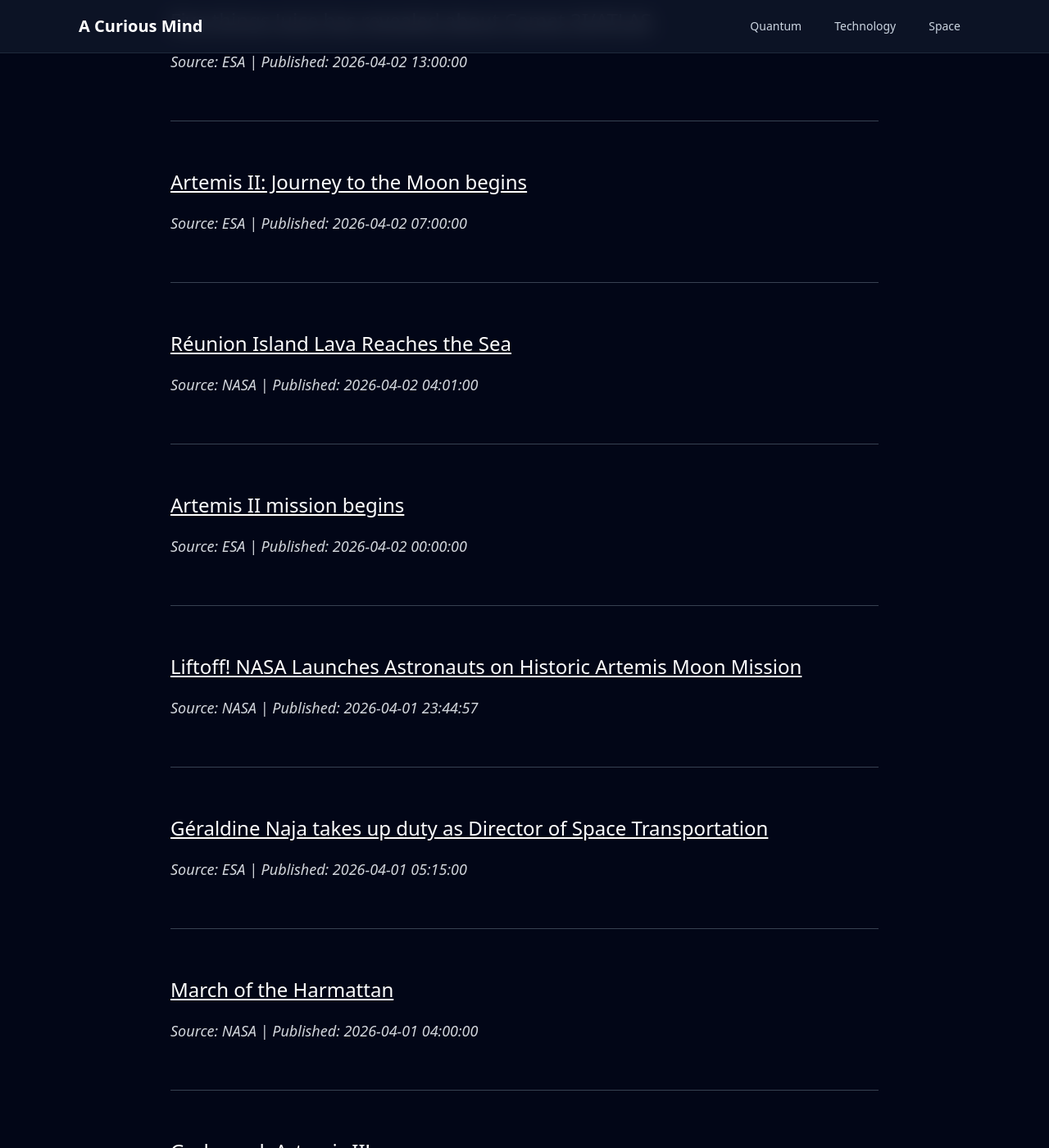
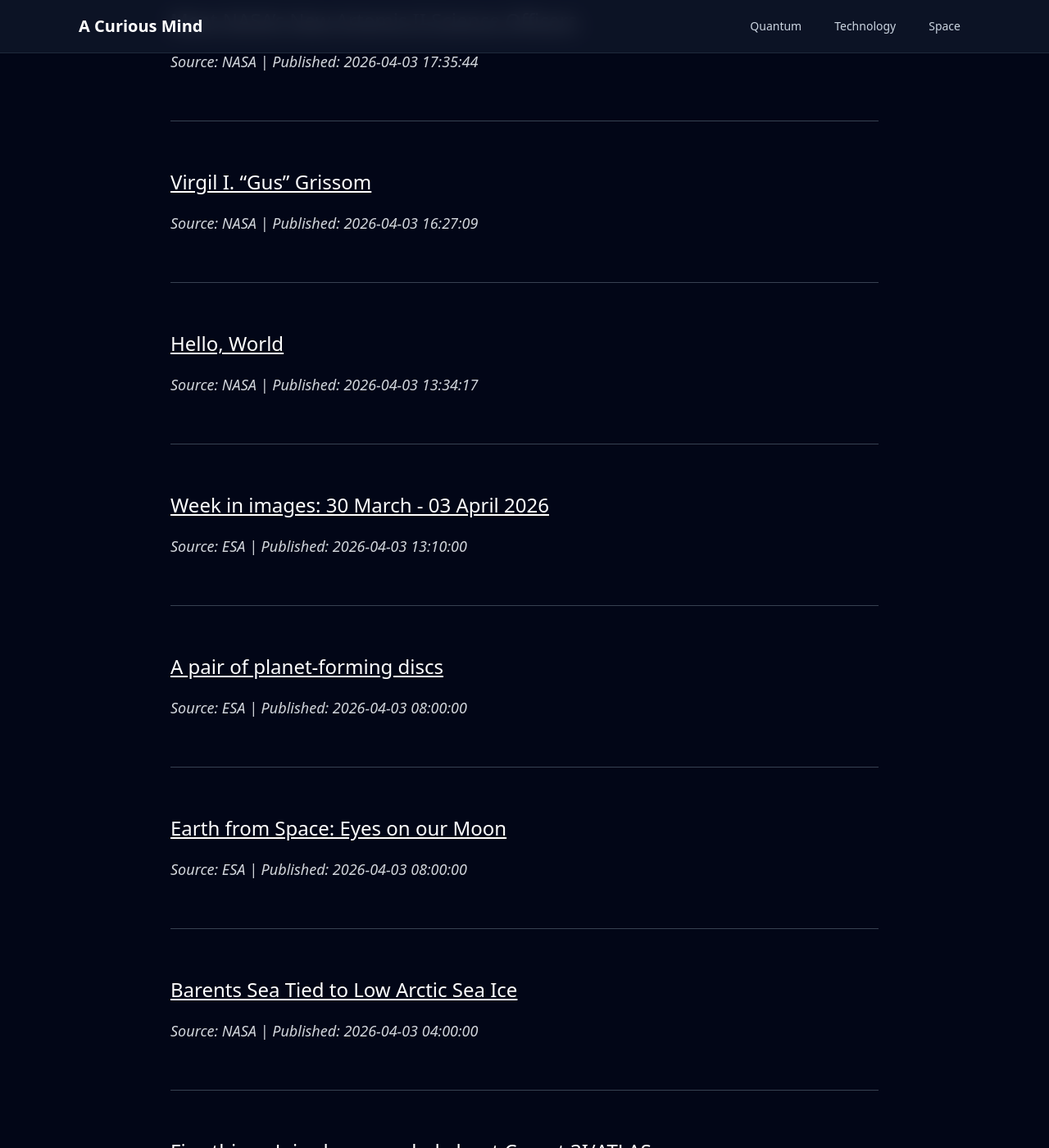
Before and after one commit to onehl7/onehl7.github.io, a Jekyll site: the page built from _posts/2025-11-22-space-updates.md, in a window 1280 px wide and 1400 px high, scrolled down 548 px. Shown: the whole window at 82% size. Built offline with Jekyll 4.4.1, drawn with Linux system fonts in a browser that asks for light colours; nearby versions of some CDN libraries; some of the changed text lies outside the part shown.

Commit message:
Update space news data

```diff
--- a/_data/space_news.json
+++ b/_data/space_news.json
@@ -1,9 +1,51 @@
 [
   {
     "source": "NASA",
-    "title": "Artemis II Astronauts Launch to Moon",
-    "link": "https://www.nasa.gov/image-article/artemis-ii-astronauts-launch-to-moon/",
-    "published": "2026-04-02 16:50:01"
+    "title": "NASA Sets Coverage for Northrop Grumman\u2019s CRS-24 Resupply Launch",
+    "link": "https://www.nasa.gov/news-release/nasa-sets-coverage-for-northrop-grummans-crs-24-resupply-launch/",
+    "published": "2026-04-03 22:01:31"
+  },
+  {
+    "source": "NASA",
+    "title": "Meet NASA\u2019s New Artemis II Science Officers",
+    "link": "https://science.nasa.gov/missions/artemis/meet-nasas-new-artemis-ii-science-officers/",
+    "published": "2026-04-03 17:35:44"
+  },
+  {
+    "source": "NASA",
+    "title": "Virgil I. \u201cGus\u201d Grissom",
+    "link": "https://www.nasa.gov/image-article/virgil-i-gus-grissom/",
+    "published": "2026-04-03 16:27:09"
+  },
+  {
+    "source": "NASA",
+    "title": "Hello, World",
+    "link": "https://www.nasa.gov/image-article/hello-world/",
+    "published": "2026-04-03 13:34:17"
+  },
+  {
+    "source": "ESA",
+    "title": "Week in images: 30 March - 03 April 2026",
+    "link": "https://www.esa.int/About_Us/Week_in_images/Week_in_images_30_March_-_03_April_2026",
+    "published": "2026-04-03 13:10:00"
+  },
+  {
+    "source": "ESA",
+    "title": "A pair of planet-forming discs",
+    "link": "https://www.esa.int/ESA_Multimedia/Images/2026/04/A_pair_of_planet-forming_discs",
+    "published": "2026-04-03 08:00:00"
+  },
+  {
+    "source": "ESA",
+    "title": "Earth from Space: Eyes on our Moon",
+    "link": "https://www.esa.int/ESA_Multimedia/Images/2026/04/Earth_from_Space_Eyes_on_our_Moon",
+    "published": "2026-04-03 08:00:00"
+  },
+  {
+    "source": "NASA",
+    "title": "Barents Sea Tied to Low Arctic Sea Ice",
+    "link": "https://science.nasa.gov/earth/earth-observatory/barents-sea-tied-to-low-arctic-sea-ice/",
+    "published": "2026-04-03 04:00:00"
   },
   {
     "source": "ESA",
@@ -13,48 +55,6 @@
   },
   {
     "source": "ESA",
-    "title": "Artemis II: Journey to the Moon begins",
-    "link": "https://www.esa.int/ESA_Multimedia/Videos/2026/04/Artemis_II_Journey_to_the_Moon_begins",
-    "published": "2026-04-02 07:00:00"
-  },
-  {
-    "source": "NASA",
-    "title": "R\u00e9union Island Lava Reaches the Sea",
-    "link": "https://science.nasa.gov/earth/earth-observatory/reunion-island-lava-reaches-the-sea/",
-    "published": "2026-04-02 04:01:00"
-  },
-  {
-    "source": "ESA",
-    "title": "Artemis II mission begins",
-    "link": "https://www.esa.int/Science_Exploration/Human_and_Robotic_Exploration/Artemis_II_mission_begins",
-    "published": "2026-04-02 00:00:00"
-  },
-  {
-    "source": "NASA",
-    "title": "Liftoff! NASA Launches Astronauts on Historic Artemis Moon Mission",
-    "link": "https://www.nasa.gov/news-release/liftoff-nasa-launches-astronauts-on-historic-artemis-moon-mission/",
-    "published": "2026-04-01 23:44:57"
-  },
-  {
-    "source": "ESA",
-    "title": "G\u00e9raldine Naja takes up duty as Director of Space Transportation",
-    "link": "https://www.esa.int/About_Us/Corporate_news/Geraldine_Naja_takes_up_duty_as_Director_of_Space_Transportation",
-    "published": "2026-04-01 05:15:00"
-  },
-  {
-    "source": "NASA",
-    "title": "March of the Harmattan",
-    "link": "https://science.nasa.gov/earth/earth-observatory/march-of-the-harmattan/",
-    "published": "2026-04-01 04:00:00"
-  },
-  {
-    "source": "NASA",
-    "title": "Godspeed, Artemis II!",
-    "link": "https://www.nasa.gov/image-article/godspeed-artemis-ii/",
-    "published": "2026-03-31 15:54:19"
-  },
-  {
-    "source": "ESA",
     "title": "\u03b5psilon",
     "link": "https://www.esa.int/Science_Exploration/Human_and_Robotic_Exploration/epsilon",
     "published": "2026-01-21 12:54:00"
```
